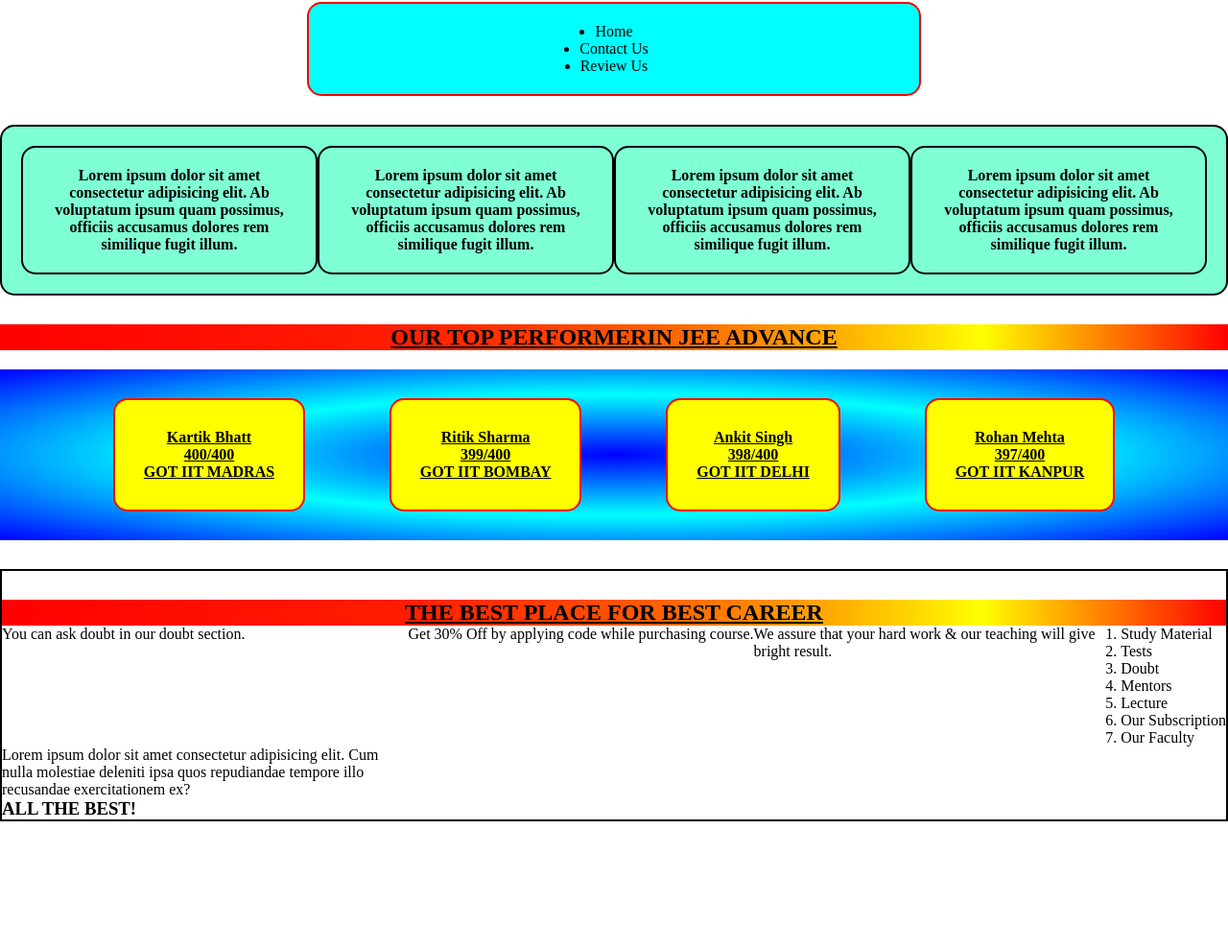
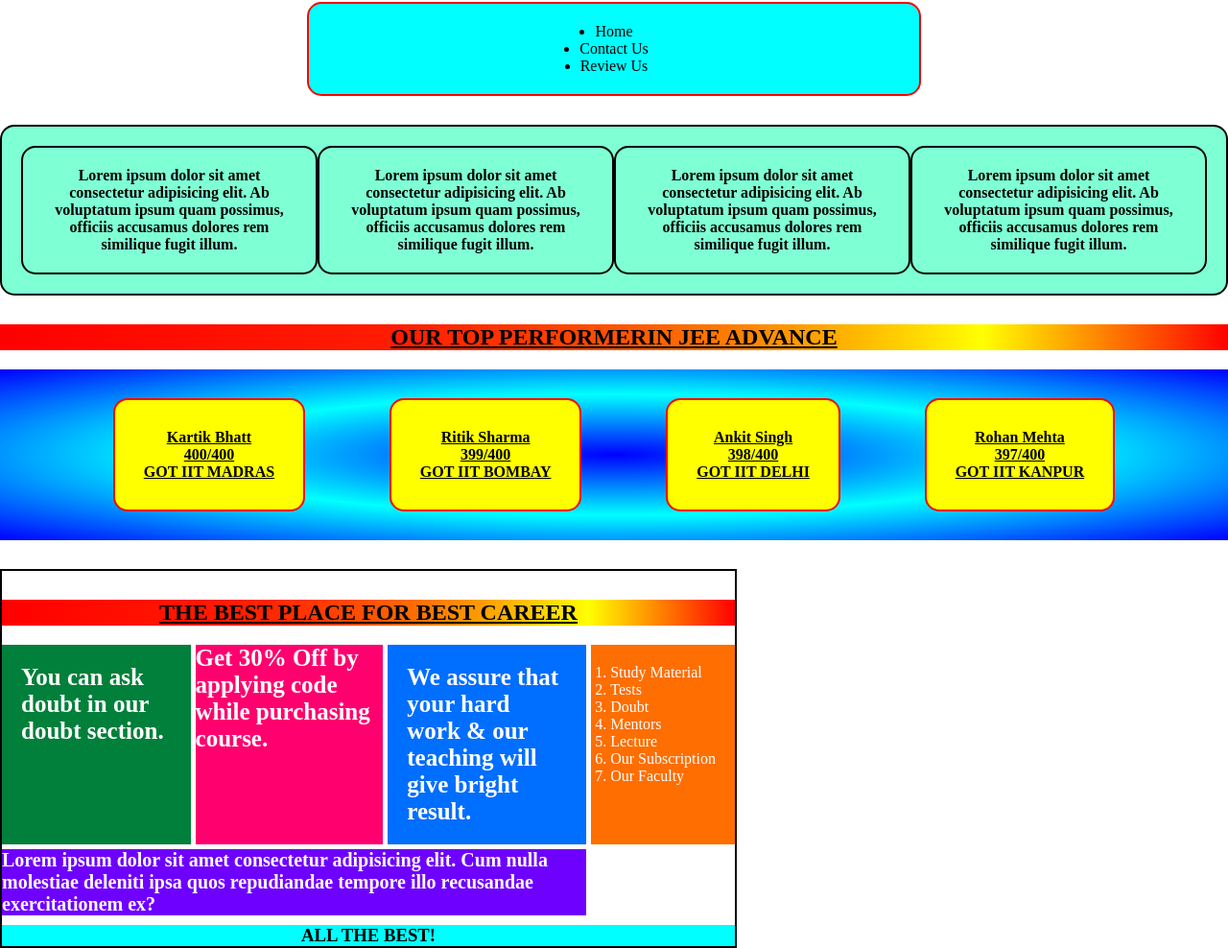
Before and after one commit to BhattKartik/CSS_A4, a plain HTML site: page index.html in a window 1280 px wide. Shown: the part 55-1043 px from the top of the page at 96% size. Before the commit the page ends 911 px from the top, so only its background shows below. Drawn offline with Linux system fonts and the light colour scheme.

Commit message:
style.css

```diff
--- a/style.css
+++ b/style.css
@@ -99,10 +99,82 @@ h2{
 main{
     border: 2px solid black;
     margin-top: 30px;
+    width: 60vw;
+}
+
+main h2{
+    margin-bottom: 20px;
 }
 
 .career-section{
 
     display: grid;
     grid-template-columns: auto auto auto auto;
+    grid-template-rows: auto auto;
+    gap: 5px;
+    /* display: block; */
+
 }
+
+.career-section .offering1{
+
+    background-color: rgb(0, 128, 58);
+    color: white;
+    font-weight: bold;
+    font-size: 25px;
+    padding: 20px;
+
+
+
+
+}
+
+.career-section .offering2{
+
+    background-color: rgb(255, 0, 110);
+    color: white;
+    font-weight: bold;
+    font-size: 25px;
+
+
+}
+
+.career-section .offering3{
+
+    background-color: rgb(0, 110, 255);
+    color: white;
+    font-weight: bold;
+    font-size: 25px;
+    padding: 20px;
+
+
+}
+
+.career-section .offering4{
+
+    background-color: rgb(255, 110, 0);
+    color: white;
+    padding: 20px;
+    /* grid-row: 1/2; */
+
+
+}
+
+.career-section .offering5{
+
+    background-color: rgb(110, 0, 255);
+    color: white;
+    font-weight: bold;
+    font-size: 20px;
+
+    grid-column: 1 / 4;
+
+
+}
+
+main h3{
+    background-color: aqua;
+    /* color: white; */
+    text-align: center;
+    margin-top: 10px;
+}
```
